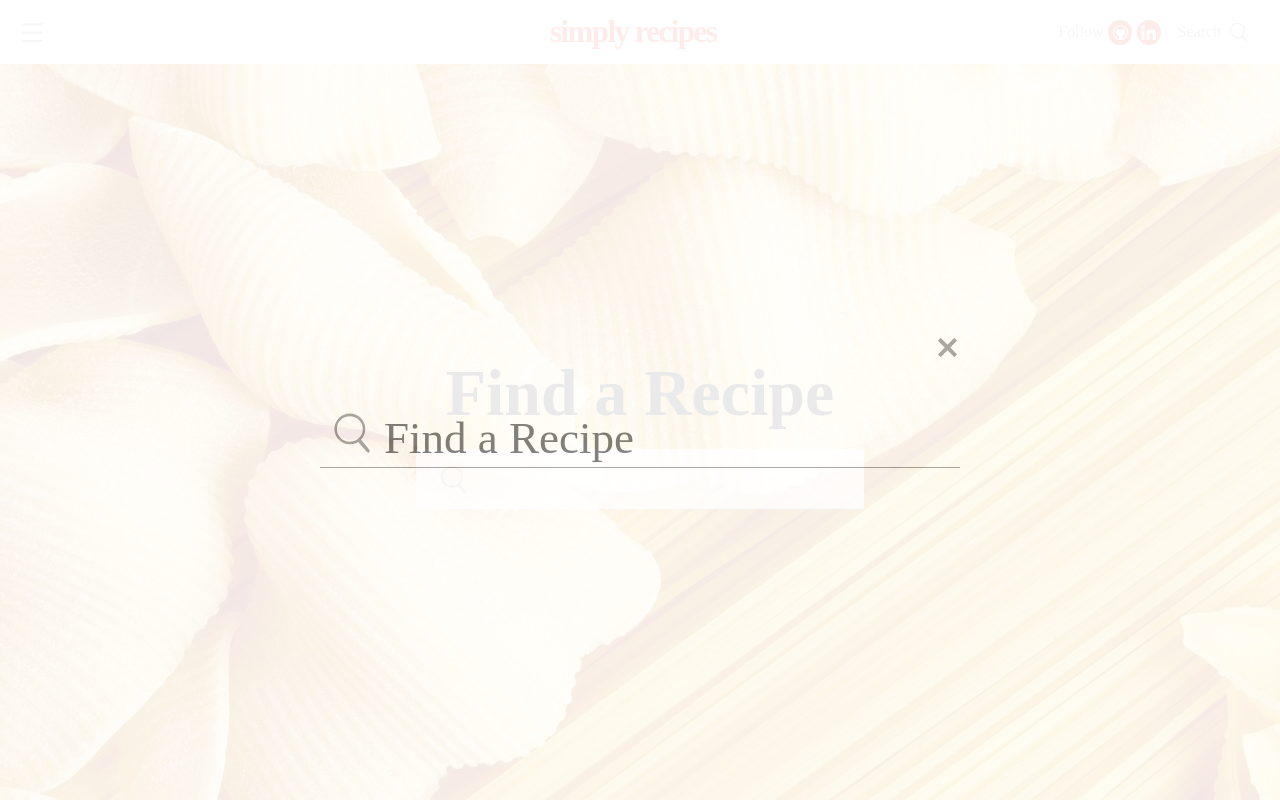
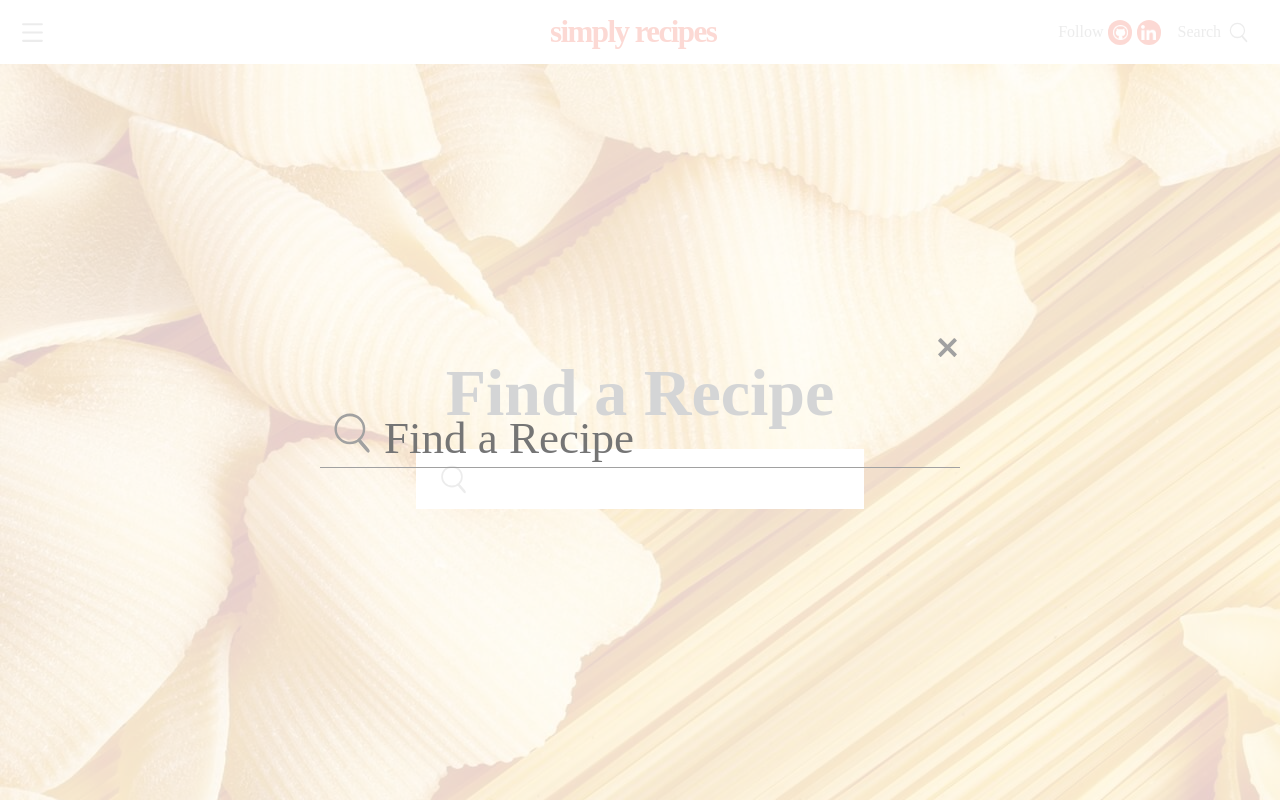
Before and after one commit to romangoduhin/react-recipes-app, a React (Create React App) app in the folder my-app/: page / in a window 1280 px wide. Both pictures are taken after a click on the element 640 px from the left and 479 px from the top of the page. Built offline with nearby package versions, Linux system fonts and the light colour scheme; a web font is replaced by a local one.

Commit message:
feat: add RandomRecipeModal, update Modal component, also refactor Search component

```diff
--- a/my-app/src/components/BurgerMenu/BurgerMenu.jsx
+++ b/my-app/src/components/BurgerMenu/BurgerMenu.jsx
@@ -1,12 +1,19 @@
-import React from 'react';
+import React, {useState} from 'react';
 import styles from "./BurgerMenu.module.scss";
 import PropTypes from "prop-types";
 import IconButton from "../IconButton/IconButton";
 import RandomButton from "./components/RandomButton/RandomButton";
 import MenuList from "./components/MenuList/MenuList";
+import RandomRecipeModal from "./components/RandomRecipeModal/RandomRecipeModal";
 
 
 function BurgerMenu({isOpen, handleSwitch}) {
+    const [isModalOpen, setIsModalOpen] = useState(false);
+
+    function handleSwitchModal() {
+        setIsModalOpen(!isModalOpen)
+    }
+
     return <>
         <div className={styles.burgerMenuButton}>
             <IconButton src={'/burgerIcon.svg'} width={25} height={25} onClick={handleSwitch}/>
@@ -15,7 +22,8 @@ function BurgerMenu({isOpen, handleSwitch}) {
         <div className={isOpen ? `${styles.burgerMenu} ${styles.opened}` : styles.burgerMenu}>
             <IconButton src={'/closeIcon.svg'} width={25} height={25} onClick={handleSwitch}/>
 
-            <RandomButton/>
+            <RandomButton handleSwitchModal={handleSwitchModal}/>
+            {isModalOpen && <RandomRecipeModal handleSwitchModal={handleSwitchModal}/>}
 
             <MenuList onClick={handleSwitch}/>
         </div>
--- a/my-app/src/components/BurgerMenu/components/RandomButton/RandomButton.jsx
+++ b/my-app/src/components/BurgerMenu/components/RandomButton/RandomButton.jsx
@@ -1,17 +1,30 @@
 import React from 'react';
 import styles from "./RandomButton.module.scss";
+import PropTypes from "prop-types";
 
-function RandomButton() {
-    return <div className={styles.wrapper}>
-        <div className={styles.randomButton}>
-            <img src="/questionIcon.png" alt="icon"/>
 
+function RandomButton({handleSwitchModal}) {
+    return <>
+        <div className={styles.wrapper}>
+            <div className={styles.randomButton} onClick={handleSwitchModal}>
+                <img src="/questionIcon.png" alt="icon"/>
+
+            </div>
+
+            <br/>
+
+            <p className={styles.text}>Random recipe</p>
         </div>
+    </>
+}
 
-        <br/>
 
-        <p className={styles.text}>Random recipe</p>
-    </div>
+RandomButton.defaultProps = {
+    handleSwitchModal: () => {},
+}
+
+RandomButton.propTypes = {
+    handleSwitchModal: PropTypes.func,
 }
 
 export default RandomButton;
--- /dev/null
+++ b/my-app/src/components/BurgerMenu/components/RandomRecipeModal/RandomRecipeModal.jsx
@@ -0,0 +1,30 @@
+import React from 'react';
+import styles from "./RandomRecipeModal.module.scss";
+import Modal from "../../../Modal/Modal";
+import PropTypes from "prop-types";
+import IconButton from "../../../IconButton/IconButton";
+import Loading from "../../../Loading/Loading";
+
+
+function RandomRecipeModal({handleSwitchModal}) {
+    return <Modal backgroundColor={'rgba(51,51,51, 0.7)'}>
+        <div className={styles.wrapper}>
+            <IconButton src={'/closeIcon.svg'} width={30} height={30} onClick={handleSwitchModal}/>
+            <div className={styles.circle}>
+                <Loading color={"#000"}/>
+            </div>
+        </div>
+    </Modal>
+}
+
+
+RandomRecipeModal.defaultProps = {
+    handleSwitchModal: () => {
+    },
+}
+
+RandomRecipeModal.propTypes = {
+    handleSwitchModal: PropTypes.func,
+}
+
+export default RandomRecipeModal;
--- /dev/null
+++ b/my-app/src/components/BurgerMenu/components/RandomRecipeModal/RandomRecipeModal.module.scss
@@ -0,0 +1,17 @@
+@import "./src/assets/mixins";
+@import "./src/assets/variables";
+
+.wrapper {
+  width: 35%;
+  height: 70%;
+  @include flexCenter(column);
+  align-items: flex-start;
+
+  .circle {
+    width: 100%;
+    height: 100%;
+    @include flexCenter(column);
+    border-radius: 50%;
+    background-color: $red;
+  }
+}
--- a/my-app/src/components/Modal/Modal.jsx
+++ b/my-app/src/components/Modal/Modal.jsx
@@ -1,9 +1,20 @@
 import React from 'react';
 import ReactDOM from "react-dom";
+import styles from './Modal.module.scss';
+import PropTypes from "prop-types";
 
 
-function Modal({children}) {
-    return ReactDOM.createPortal(children, document.body)
+function Modal({children, backgroundColor}) {
+    return ReactDOM.createPortal(
+        <div style={{backgroundColor: backgroundColor}} className={styles.modal}>{children}</div>, document.body)
+}
+
+Modal.defaultProps = {
+    backgroundColor: 'rgba(51,51,51, 0.7)',
+}
+
+Modal.propTypes = {
+    backgroundColor: PropTypes.string,
 }
 
 export default Modal;
--- /dev/null
+++ b/my-app/src/components/Modal/Modal.module.scss
@@ -0,0 +1,12 @@
+@import "./src/assets/mixins";
+@import "./src/assets/variables";
+
+.modal {
+  z-index: 10;
+  position: fixed;
+  top: 0;
+  left: 0;
+  width: 100%;
+  height: 100%;
+  @include flexCenter(column);
+}
--- a/my-app/src/pages/HomePage/components/Search/Search.jsx
+++ b/my-app/src/pages/HomePage/components/Search/Search.jsx
@@ -36,8 +36,7 @@ function Search() {
             </div>
         </div>
 
-        {isSearchOpen && <Modal>
-            <div className={styles.modal}>
+        {isSearchOpen && <Modal backgroundColor={'rgba(255,255,255, 0.8)'}>
             <div className={styles.header}>
                 <IconButton src={'/closeIcon.svg'} width={25} height={25} onClick={handleSwitch}/>
             </div>
@@ -56,7 +55,6 @@ function Search() {
                        placeholder={'Find a Recipe'}
                 />
             </form>
-            </div>
         </Modal>}
     </>
 }
--- a/my-app/src/pages/HomePage/components/Search/Search.module.scss
+++ b/my-app/src/pages/HomePage/components/Search/Search.module.scss
@@ -19,21 +19,9 @@
     @include flexCenter(row);
     justify-content: flex-start;
     background-color: $white;
-    opacity: 0.75;
     cursor: pointer;
   }
 }
-
-.modal {
-  z-index: 10;
-  position: fixed;
-  top: 0;
-  left: 0;
-  width: 100%;
-  height: 100%;
-  @include flexCenter(column);
-  background-color: $white;
-  opacity: 0.9;
 
 .header {
   width: 50%;
@@ -61,6 +49,6 @@
     font-size: 45px;
     border: none !important;
     outline: none !important;
+    background-color: inherit;
   }
 }
-}
--- a/my-app/src/services/spoonacularApi/api.js
+++ b/my-app/src/services/spoonacularApi/api.js
@@ -1,6 +1,7 @@
 import axios from "axios";
 
-const apiKey = "1c576e6023e2463b89b4c0d05608878b";
+const apiKey = "90e4bb97a1c848e685926a30c584ad82";
+// const apiKey = "1c576e6023e2463b89b4c0d05608878b";
 // const apiKey = "22defad3dc6646869ea114e244a87882";
 
 const recipesInstance = axios.create({
```
Lines whose indentation alone changed are shown as unchanged.
